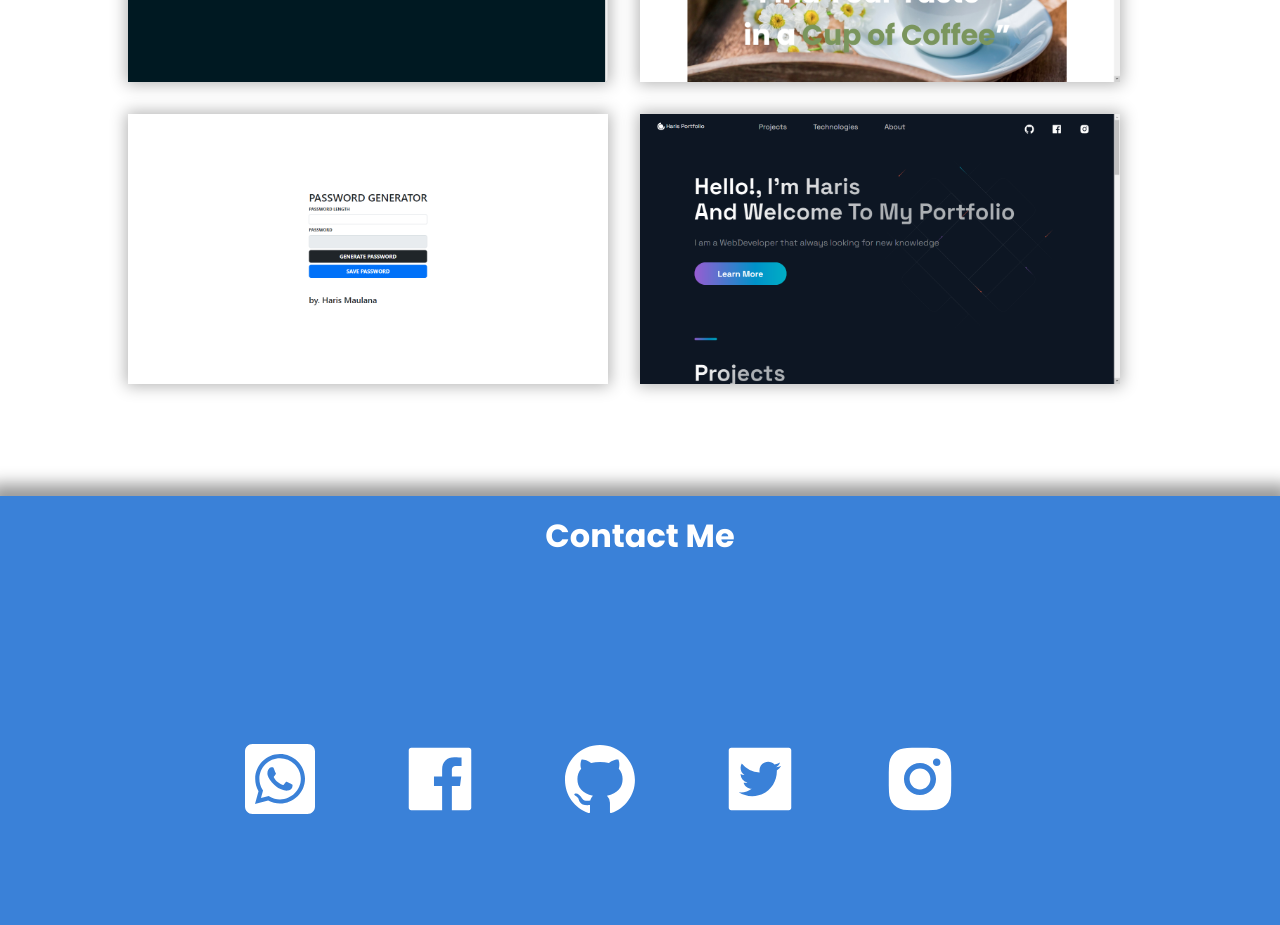
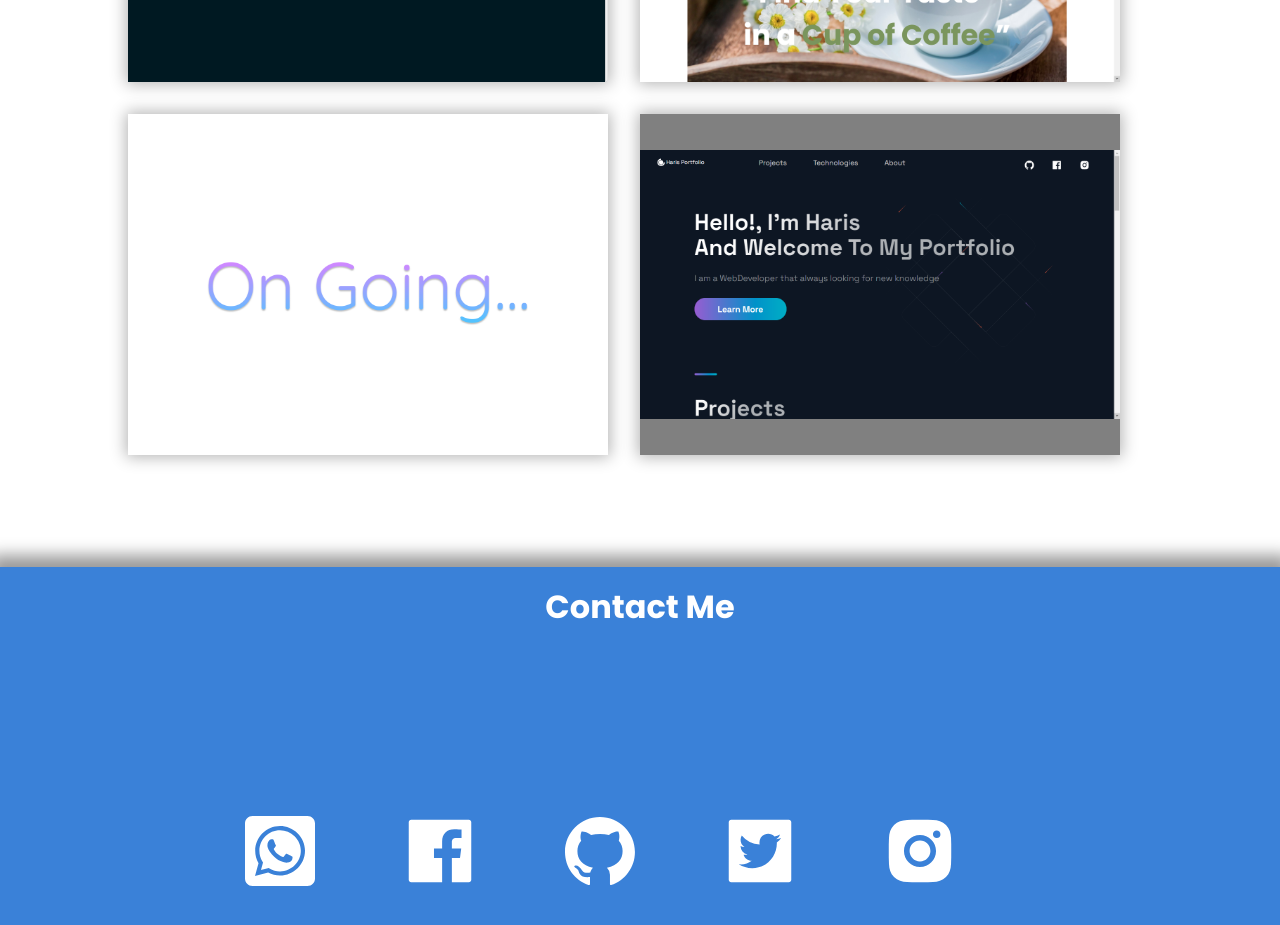
Before and after one commit to Haris-Maulana/portfolio, a React (Create React App) app: page / in a window 1280 px wide. Shown: the part 2320-3245 px from the top of the page. Built offline with nearby package versions, Linux system fonts and the light colour scheme.

Commit message:
add spotify clone for project

```diff
--- a/src/Component/03-Project/Project.js
+++ b/src/Component/03-Project/Project.js
@@ -35,11 +35,11 @@ const Project = () => {
           </a>
         </div>
         <div className="project-container-row">
-          <a data-aos="fade-right" data-aos-duration="1000" href="https://haris-maulana.github.io/pass-generator/">
+          <a data-aos="fade-right" data-aos-duration="1000" href="https://h-spotify-haris-maulana.vercel.app/">
             <img src={image3} alt="H-passgenerator" />
-            <p> "Password Generator" <br />
-              This website is for password generator that can make <br />
-              TAP TO GO TO THE LINK <br /> STACK : "HTML" "CSS" "Javascript"
+            <p> H-Spotify `On Going` <br />
+              Website that created with an API from spotify and ReactJs that user can play and login into spotify<br />
+              TAP TO GO TO THE LINK <br /> STACK : "React" "Sass" "Node"
             </p>
           </a>
           <a data-aos="fade-left" data-aos-duration="1000" href="https://my-portfolio-two-neon.vercel.app/">
```
Also changed, not shown: src/Component/03-Project/images/3.png.
